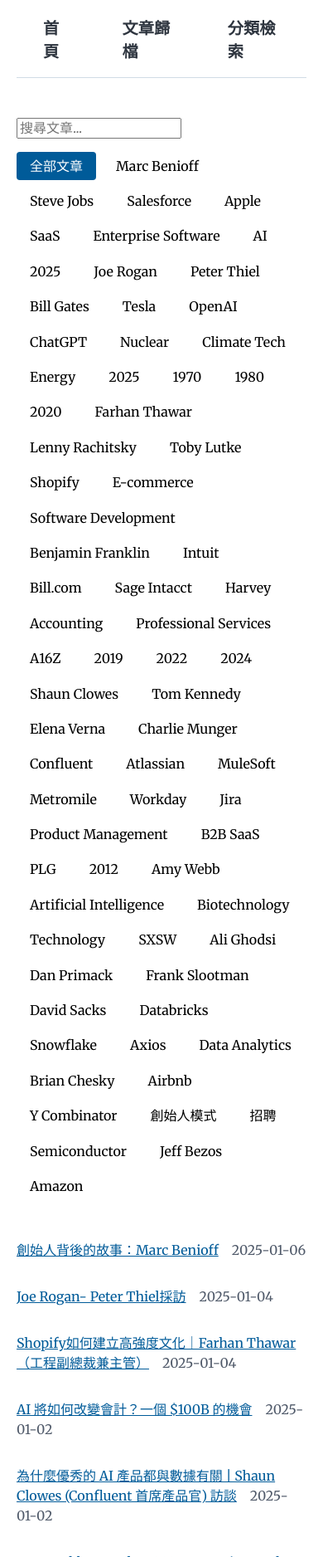
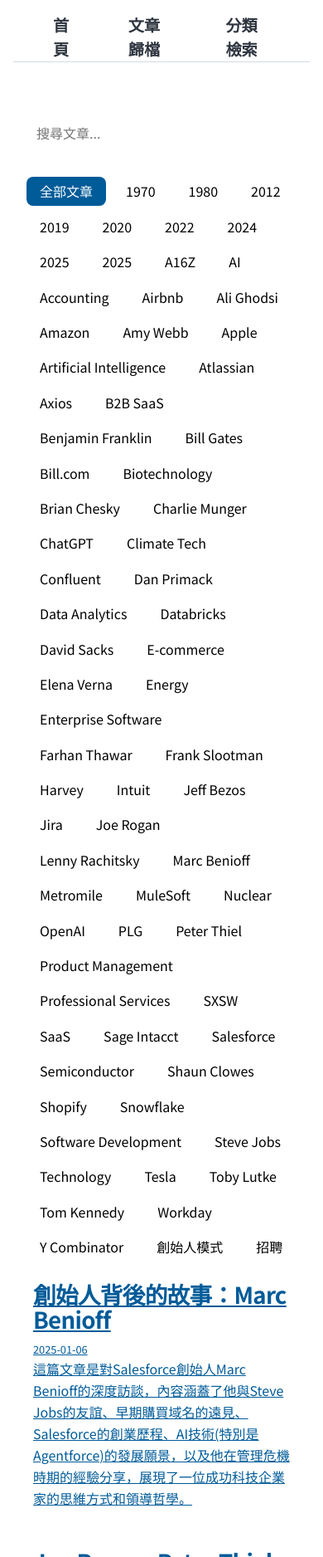
Before and after one commit to bear0103papa/Roger-s-Note, a Gatsby site: page /categories in a window 390 px wide. Shown: the part 124-2000 px from the top of the page at 83% size. Built offline with nearby package versions, Linux system fonts and the light colour scheme; Gatsby itself is replaced by a stand-in of ours.

Commit message:
重新建置網站

```diff
--- a/gatsby-config.js
+++ b/gatsby-config.js
@@ -13,7 +13,6 @@
     title: `Roger's Note`,
     author: {
       name: `Roger`,
-      summary: `Investor, Operator, Philosopher`,
     },
     description: `Investor, Operator, Philosopher`,
     siteUrl: `https://bear0103papa.github.io`,
@@ -123,15 +122,13 @@
     {
       resolve: `gatsby-plugin-manifest`,
       options: {
-        name: `Gatsby Starter Blog`,
-        short_name: `Gatsby`,
+        name: `Roger's Note`,
+        short_name: `Roger's Note`,
         start_url: `/`,
         background_color: `#ffffff`,
-        // This will impact how browsers show your PWA/website
-        // https://css-tricks.com/meta-theme-color-and-trickery/
-        // theme_color: `#663399`,
+        theme_color: `#663399`,
         display: `minimal-ui`,
-        icon: `src/images/gatsby-icon.png`, // This path is relative to the root of the site.
+        icon: `src/images/gatsby-icon.jpg`,
       },
     },
     {
@@ -171,6 +168,15 @@
             slug: node.fields.slug,
           })),
       },
+    },
+    {
+      resolve: `gatsby-plugin-google-fonts`,
+      options: {
+        fonts: [
+          `Noto Sans TC\:400,700`
+        ],
+        display: 'swap'
+      }
     }
   ],
 }
--- a/package.json
+++ b/package.json
@@ -13,6 +13,7 @@
     "flexsearch": "^0.7.43",
     "gatsby": "^5.14.1",
     "gatsby-plugin-feed": "^5.14.0",
+    "gatsby-plugin-google-fonts": "^1.0.1",
     "gatsby-plugin-image": "^3.14.0",
     "gatsby-plugin-local-search": "^2.0.1",
     "gatsby-plugin-manifest": "^5.14.0",
--- a/src/components/layout.js
+++ b/src/components/layout.js
@@ -11,14 +11,13 @@
       <header className="global-header">
         <div className="site-title">
           <Link to="/">Roger's Note</Link>
+          <div className="site-subtitle">Investor, Operator, Philosopher</div>
         </div>
         <Navigation />
       </header>
       <main>{children}</main>
       <footer>
-        © {new Date().getFullYear()}, Built with
-        {` `}
-        <a href="https://www.gatsbyjs.com">Gatsby</a>
+        © {new Date().getFullYear()}
       </footer>
     </div>
   )
--- a/src/pages/categories.js
+++ b/src/pages/categories.js
@@ -1,95 +1,96 @@
-import React, { useState, useEffect } from "react"
-import { graphql, Link } from "gatsby"
+import * as React from "react"
+import { Link, graphql, navigate } from "gatsby"
 import Layout from "../components/layout"
 
-const CategoriesPage = ({ data }) => {
-  const [searchTerm, setSearchTerm] = useState("")
-  const [activeCategory, setActiveCategory] = useState("all")
+const Categories = ({ data, location }) => {
+  // 獲取所有唯一的分類
+  const allCategories = Array.from(
+    new Set(
+      data.allMarkdownRemark.nodes.flatMap(
+        node => node.frontmatter.categories || []
+      )
+    )
+  ).sort()
 
-  const posts = data.allMarkdownRemark.nodes
-  const categories = Array.from(
-    new Set(
-      posts.flatMap(post => post.frontmatter.categories || [])
-    )
-  )
+  // 從 URL 獲取當前選中的分類
+  const currentCategory = location.hash.slice(1).replace(/%20/g, " ")
 
-  useEffect(() => {
-    const hash = window.location.hash.slice(1)
-    if (hash && categories.includes(decodeURIComponent(hash))) {
-      setActiveCategory(decodeURIComponent(hash))
-    }
-  }, [categories])
+  // 處理分類點擊
+  const handleCategoryClick = (category) => {
+    navigate(`/categories/#${category.replace(/ /g, "%20")}`)
+  }
 
-  const filteredPosts = posts.filter(post => {
-    const matchesSearch = post.frontmatter.title
-      .toLowerCase()
-      .includes(searchTerm.toLowerCase())
-    const matchesCategory =
-      activeCategory === "all" ||
-      post.frontmatter.categories?.includes(activeCategory)
-
-    return matchesSearch && matchesCategory
-  })
+  // 過濾當前分類的文章
+  const filteredPosts = currentCategory
+    ? data.allMarkdownRemark.nodes.filter(
+        node => node.frontmatter.categories?.includes(currentCategory)
+      )
+    : data.allMarkdownRemark.nodes
 
   return (
-    <Layout>
-      <div className="filter-section">
+    <Layout location={location} title="分類檢索">
+      <div className="categories-container">
+        {/* 搜索框 */}
         <input
           type="text"
           placeholder="搜尋文章..."
-          onChange={(e) => setSearchTerm(e.target.value)}
-          className="w-full p-2 border rounded-lg"
+          className="search-input"
         />
 
-        <div className="category-filters">
+        {/* 分類標籤 */}
+        <div className="category-tags">
           <button
-            onClick={() => setActiveCategory("all")}
-            className={`filter-btn ${activeCategory === "all" ? "active" : ""}`}
+            className={!currentCategory ? "active" : ""}
+            onClick={() => handleCategoryClick("")}
           >
             全部文章
           </button>
-          {categories.map(category => (
+          {allCategories.map(category => (
             <button
               key={category}
-              onClick={() => setActiveCategory(category)}
-              className={`filter-btn ${activeCategory === category ? "active" : ""}`}
+              className={category === currentCategory ? "active" : ""}
+              onClick={() => handleCategoryClick(category)}
             >
               {category}
             </button>
           ))}
         </div>
-      </div>
 
-      <div className="posts-container">
-        {filteredPosts.map(post => (
-          <div key={post.id} className="post-item">
-            <Link to={post.fields.slug}>
-              {post.frontmatter.title}
-            </Link>
-            <span className="post-date">{post.frontmatter.date}</span>
-          </div>
-        ))}
+        {/* 文章列表 */}
+        <div className="posts-list">
+          {filteredPosts.map(post => (
+            <article key={post.fields.slug} className="post-list-item">
+              <Link to={post.fields.slug}>
+                <h2>{post.frontmatter.title}</h2>
+                <small>{post.frontmatter.date}</small>
+                {post.frontmatter.description && (
+                  <p>{post.frontmatter.description}</p>
+                )}
+              </Link>
+            </article>
+          ))}
+        </div>
       </div>
     </Layout>
   )
 }
 
-export const query = graphql`
+export default Categories
+
+export const pageQuery = graphql`
   query {
-    allMarkdownRemark(sort: {frontmatter: {date: DESC}}) {
+    allMarkdownRemark(sort: { frontmatter: { date: DESC } }) {
       nodes {
-        id
         fields {
           slug
         }
         frontmatter {
+          date(formatString: "YYYY-MM-DD")
           title
-          date(formatString: "YYYY-MM-DD")
+          description
           categories
         }
       }
     }
   }
 `
-
-export default CategoriesPage
--- a/src/style.css
+++ b/src/style.css
@@ -27,13 +27,13 @@
   --spacing-20: 5rem;
   --spacing-24: 6rem;
   --spacing-32: 8rem;
-  --fontFamily-sans: "MontserratVariable", system-ui, -apple-system,
+  --fontFamily-sans: "Noto Sans TC", "MontserratVariable", system-ui, -apple-system,
     BlinkMacSystemFont, "Segoe UI", Roboto, "Helvetica Neue", Arial, "Noto Sans",
     sans-serif, "Apple Color Emoji", "Segoe UI Emoji", "Segoe UI Symbol",
     "Noto Color Emoji";
-  --fontFamily-serif: "Merriweather", "Georgia", Cambria, "Times New Roman",
+  --fontFamily-serif: "Noto Sans TC", "Merriweather", "Georgia", Cambria, "Times New Roman",
     Times, serif;
-  --font-body: var(--fontFamily-serif);
+  --font-body: var(--fontFamily-sans);
   --font-heading: var(--fontFamily-sans);
   --fontWeight-normal: 400;
   --fontWeight-bold: 700;
@@ -239,9 +239,10 @@
 /* Custom classes */
 
 .global-wrapper {
-  margin: var(--spacing-0) auto;
-  max-width: var(--maxWidth-wrapper);
-  padding: var(--spacing-10) var(--spacing-5);
+  margin: 0 auto;
+  width: 100%;
+  max-width: 1600px;
+  padding: 0 var(--spacing-16);
 }
 
 .global-wrapper[data-is-root-path="true"] .bio {
@@ -259,7 +260,7 @@
 
 .post-list-item {
   margin-bottom: var(--spacing-8);
-  margin-top: var(--spacing-8);
+  padding: var(--spacing-4);
 }
 
 .post-list-item p {
@@ -381,6 +382,9 @@
   margin: 0;
   border-bottom: 1px solid var(--color-accent);
   padding-bottom: 1rem;
+  max-width: 1600px;
+  margin: 0 auto;
+  padding: 0 var(--spacing-16);
 }
 
 .nav-links li {
@@ -493,6 +497,9 @@
   margin: 0;
   border-bottom: 1px solid var(--color-accent);
   padding-bottom: 1rem;
+  max-width: 1600px;
+  margin: 0 auto;
+  padding: 0 var(--spacing-16);
 }
 
 .nav-links li {
@@ -523,21 +530,24 @@
   position: relative;
   margin: 0 auto;
   width: 100%;
+  max-width: 1600px;
+  padding: 0 var(--spacing-16);
+  grid-template-columns: minmax(auto, 1fr) 250px;
 }
 
 /* 桌面版寬屏布局 */
 @media (min-width: 1280px) {
   .blog-post-container {
-    grid-template-columns: 250px minmax(auto, 900px);
-    max-width: 1200px;
+    grid-template-columns: minmax(auto, 1fr) 250px;
+    padding: 0 var(--spacing-8);
   }
 }
 
 /* 中等屏幕布局 */
 @media (min-width: 768px) and (max-width: 1279px) {
   .blog-post-container {
-    grid-template-columns: 200px minmax(auto, 700px);
-    max-width: 960px;
+    grid-template-columns: minmax(auto, 1fr) 200px;
+    padding: 0 var(--spacing-4);
   }
 }
 
@@ -547,9 +557,10 @@
   top: var(--spacing-8);
   height: fit-content;
   padding: var(--spacing-4);
-  border-right: 1px solid var(--color-border);
+  border-left: 1px solid var(--color-border);
   overflow-y: auto;
   max-height: calc(100vh - 100px);
+  margin-top: var(--spacing-8);
 }
 
 /* 移動端目錄樣式 */
@@ -566,6 +577,7 @@
     border-radius: var(--spacing-2);
     margin-bottom: var(--spacing-4);
     max-height: none;
+    border-left: none;
   }
 
   /* 可折疊的移動端目錄 */
@@ -605,6 +617,14 @@
   width: 100%;
   max-width: 100%;
   overflow-x: hidden;
+  padding: var(--spacing-8);
+}
+
+/* 確保文章內容可以自適應 */
+.blog-post article {
+  width: 100%;
+  max-width: none;
+  margin: 0;
 }
 
 /* 目錄標題和列表樣式 */
@@ -647,3 +667,116 @@
 .toc-item.depth-3 {
   padding-left: var(--spacing-8);
 }
+
+/* 響應式布局調整 */
+@media (max-width: 1280px) {
+  .blog-post-container {
+    padding: 0 var(--spacing-8);
+  }
+}
+
+@media (max-width: 767px) {
+  .blog-post-container {
+    padding: 0 var(--spacing-4);
+  }
+
+  .blog-post {
+    padding: var(--spacing-4);
+  }
+}
+
+/* 首頁、文章歸檔、分類檢索頁面的共同樣式 */
+.blog-list,
+.archive-container,
+.categories-container {
+  width: 100%;
+  max-width: 100%;
+  padding: var(--spacing-8);
+}
+
+/* 響應式布局調整 */
+@media (max-width: 1280px) {
+  .global-wrapper {
+    padding: 0 var(--spacing-8);
+  }
+}
+
+@media (max-width: 767px) {
+  .global-wrapper {
+    padding: 0 var(--spacing-4);
+  }
+
+  .blog-list,
+  .archive-container,
+  .categories-container {
+    padding: var(--spacing-4);
+  }
+
+  .post-list-item {
+    padding: var(--spacing-2);
+  }
+}
+
+/* 確保導航欄與內容對齊 */
+.nav-links {
+  max-width: 1600px;
+  margin: 0 auto;
+  padding: 0 var(--spacing-16);
+}
+
+@media (max-width: 1280px) {
+  .nav-links {
+    padding: 0 var(--spacing-8);
+  }
+}
+
+@media (max-width: 767px) {
+  .nav-links {
+    padding: 0 var(--spacing-4);
+  }
+}
+
+/* 分類頁面樣式 */
+.category-tags {
+  display: flex;
+  flex-wrap: wrap;
+  gap: var(--spacing-2);
+  margin: var(--spacing-4) 0;
+}
+
+.category-tags button {
+  padding: var(--spacing-2) var(--spacing-4);
+  border: 1px solid var(--color-border);
+  border-radius: var(--spacing-2);
+  background: none;
+  cursor: pointer;
+  transition: all 0.2s;
+}
+
+.category-tags button:hover {
+  background: var(--color-accent);
+  color: white;
+}
+
+.category-tags button.active {
+  background: var(--color-primary);
+  color: white;
+  border-color: var(--color-primary);
+}
+
+.search-input {
+  width: 100%;
+  padding: var(--spacing-3);
+  border: 1px solid var(--color-border);
+  border-radius: var(--spacing-2);
+  margin-bottom: var(--spacing-4);
+}
+
+/* 添加副標題樣式 */
+.site-subtitle {
+  font-size: var(--fontSize-2);
+  color: var(--color-text-light);
+  margin-top: var(--spacing-2);
+  font-family: var(--font-heading);
+  font-weight: var(--fontWeight-normal);
+}
--- a/src/templates/blog-post.js
+++ b/src/templates/blog-post.js
@@ -12,7 +12,6 @@
   return (
     <Layout location={location}>
       <div className="blog-post-container">
-        <TableOfContents headings={post.headings} />
         <article className="blog-post">
           <header>
             <h1>{post.frontmatter.title}</h1>
@@ -28,11 +27,8 @@
             dangerouslySetInnerHTML={{ __html: post.html }}
             itemProp="articleBody"
           />
-          <hr />
-          <footer>
-            {/* 其他頁腳內容 */}
-          </footer>
         </article>
+        <TableOfContents headings={post.headings} />
       </div>
     </Layout>
   )
```
Also changed, not shown: src/components/bio.js (+11 -3 lines), src/images/gatsby-icon.jpg (added), src/images/gatsby-icon.png (deleted), src/images/profile-pic.jpg (added), src/images/profile-pic.png (deleted), 1 other file.
